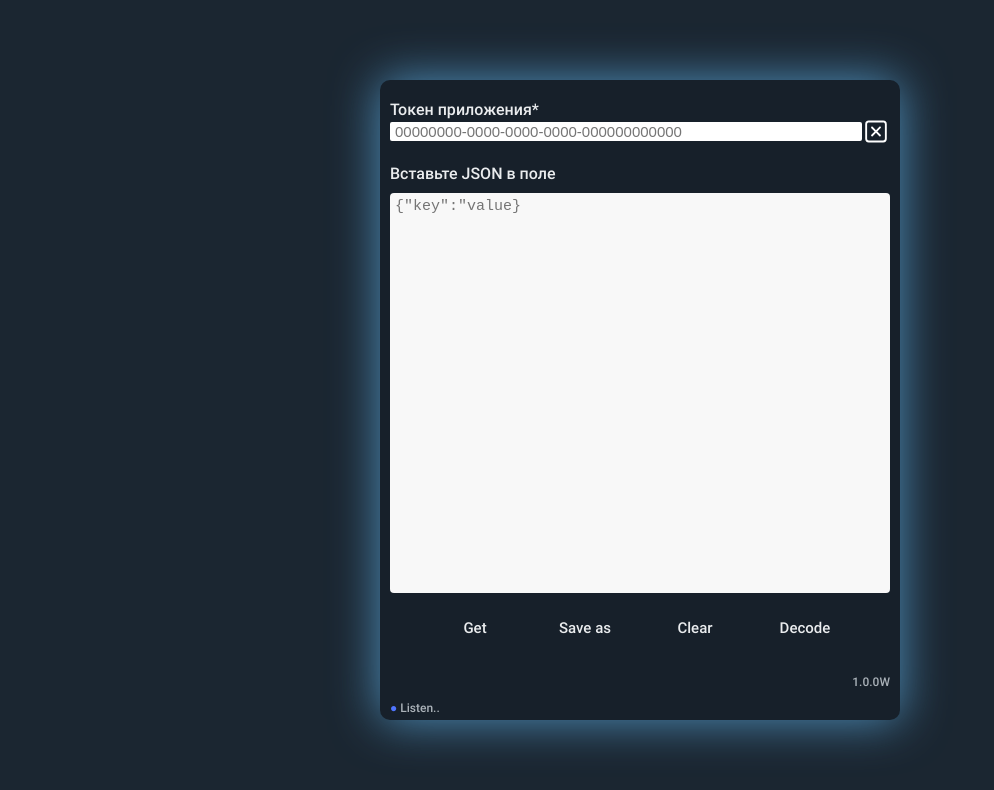
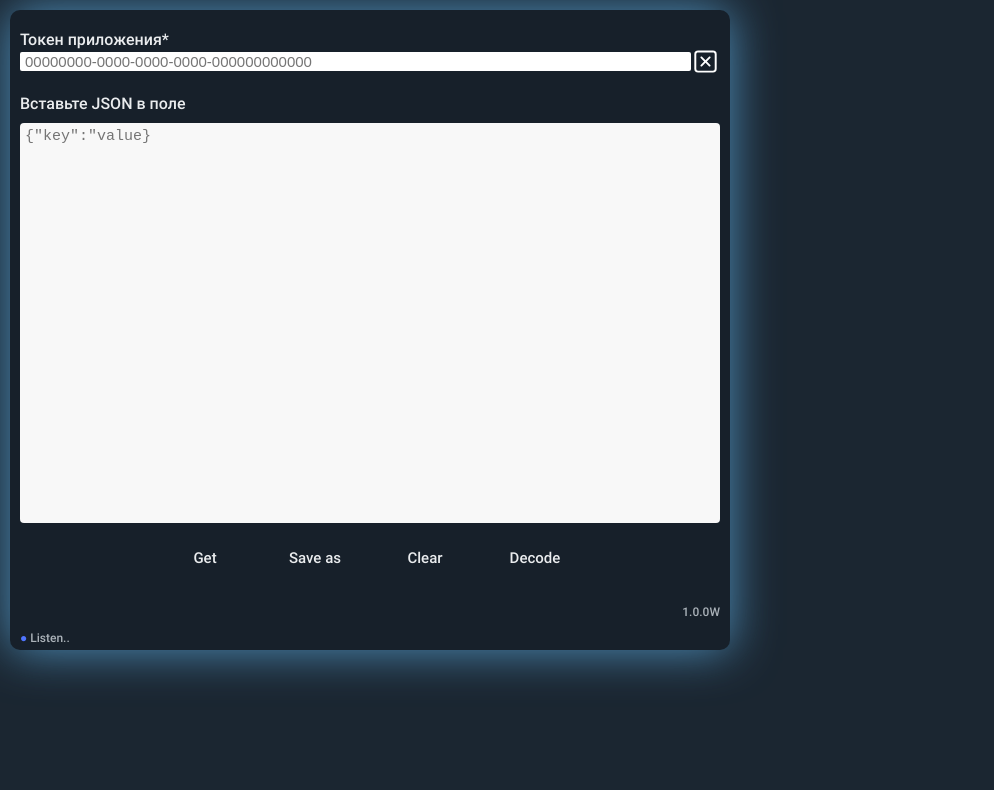
Before and after one commit to FirstEncounter3/GR3, a React app: page / in a window 1280 px wide. Shown: the top 790 px of the page, without its empty margins (0-994 px from the left). Built offline with nearby package versions, Linux system fonts and the light colour scheme.

Commit message:
style fixes

```diff
--- a/src/components/App/App.css
+++ b/src/components/App/App.css
@@ -5,10 +5,9 @@
 
 body {
   display: flex;
-  justify-content: center;
-  align-items: center;
-  height: 100vh;
-  margin: 0;
+  justify-content: flex-start;
+  align-items: flex-start;
+  margin: 10px 0px 10px 10px;
   background-color: #1b2631;
   font-family: "Roboto-medium", "Arial", sans-serif;
 }
@@ -16,7 +15,7 @@ body {
 main {
   display: flex;
   flex-direction: column;
-  width: 500px;
+  width: 700px;
   padding: 20px 10px 5px 10px;
   box-shadow: 0 0 48px 0 rgba(93, 173, 226, 0.795);
   border-radius: 10px;
```
